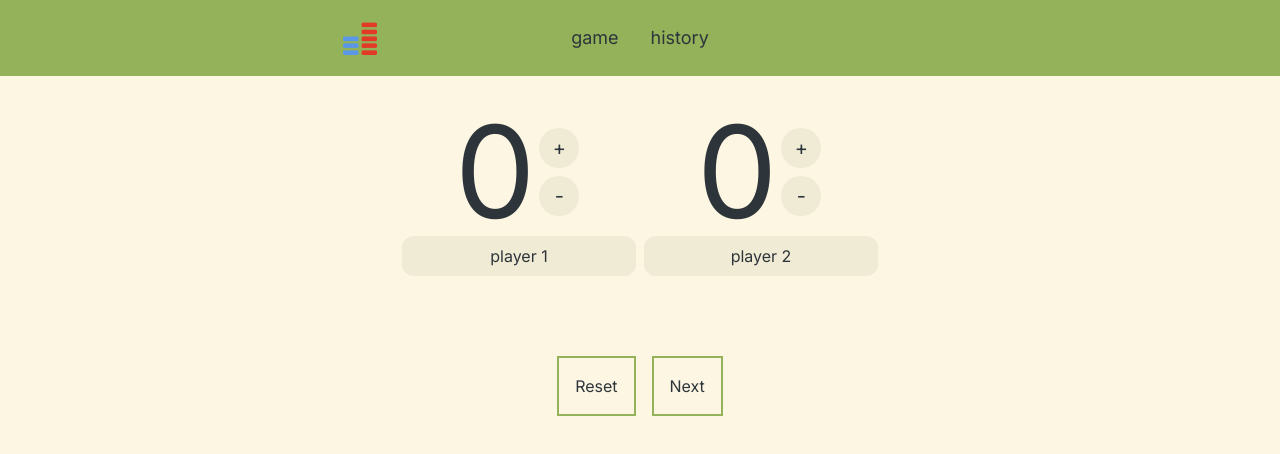
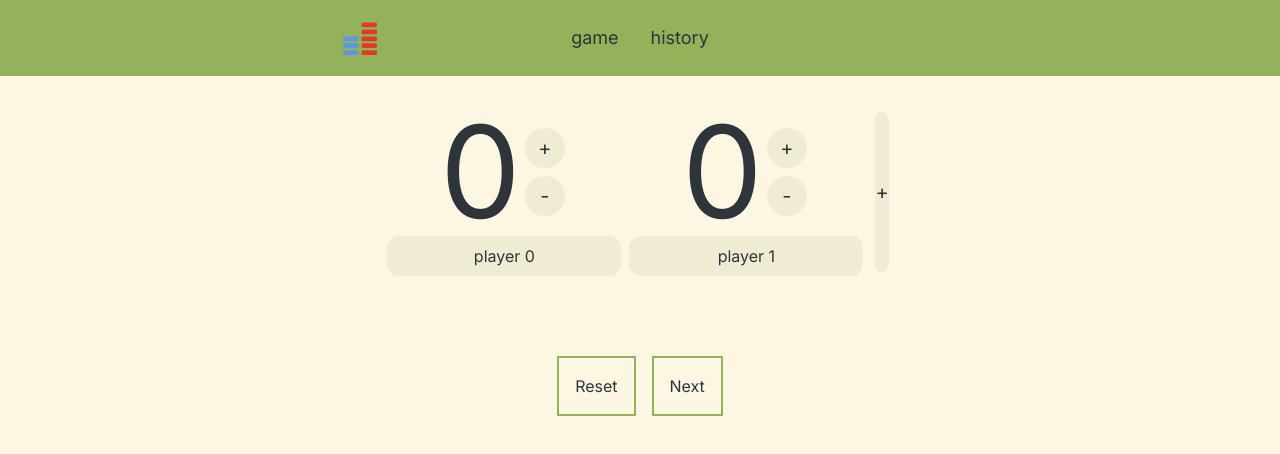
Before and after one commit to chrimora/tally, a Next.js app: page /play/game in a window 1280 px wide. Shown: the top 454 px of the page. Built offline with nearby package versions, Linux system fonts and the light colour scheme.

Commit message:
refactor  + hydration issues

```diff
--- a/src/app/page.tsx
+++ b/src/app/page.tsx
@@ -26,7 +26,7 @@ export default function Home() {
         multiple games.
         <br />
         <br />
-        It's time to score big with tally!
+        It&apos;s time to score big with tally!
       </div>
       <div>
         <Link
@@ -37,7 +37,7 @@ export default function Home() {
         </Link>
       </div>
       <div className="max-w-md mx-auto text-xs">
-        All data is stored on your device so don't lose it!
+        All data is stored on your device so don&apos;t lose it!
       </div>
     </div>
   );
--- a/src/app/play/game/page.tsx
+++ b/src/app/play/game/page.tsx
@@ -1,25 +1,130 @@
 "use client";
 
-import { Game } from "../history";
+import { Component, useEffect, useState } from "react";
+import { nanoid } from "nanoid";
+import { GameData, GameStorage, Score } from "../history";
 
-export default function Page() {
-  let g = Game.get();
+type PlayerProps = {
+  index: number;
+  update: (i: number, score: Score) => void;
+  load_score: Score;
+};
 
-  const scores = g.getScoreComponents();
+function Player({ index, update, load_score }: PlayerProps) {
+  const [name, nameSetter] = useState("");
+  const [score, scoreSetter] = useState(0);
 
+  // Fix hydration errors
+  useEffect(() => {
+    nameSetter(load_score.name);
+    scoreSetter(load_score.score);
+  }, []);
+
+  useEffect(() => {
+    update(index, { name: name, score: score });
+  }, [score, name]);
+
+  // TODO; align + and - buttons https://stackoverflow.com/a/51526649
+  return (
+    <div key={`player${index}`} className="flex flex-col items-center">
+      <div className="flex flex-row items-center">
+        <div className="text-9xl">{score}</div>
+        <div className="flex flex-col items-center">
+          <button
+            className="h-10 w-10 m-1 rounded-full text-xl bg-bgdim-light dark:bg-bgdim-dark active:border-2 hover:border-2 active:border-accent-light active:dark:border-accent-dark hover:border-accent-light hover:dark:border-accent-dark"
+            onClick={() => scoreSetter(score + 1)}
+          >
+            +
+          </button>
+          <button
+            className="h-10 w-10 m-1 rounded-full text-xl bg-bgdim-light dark:bg-bgdim-dark active:border-2 hover:border-2 active:border-accent-light active:dark:border-accent-dark hover:border-accent-light hover:dark:border-accent-dark"
+            onClick={() => scoreSetter(score - 1)}
+          >
+            -
+          </button>
+        </div>
+      </div>
+      <input
+        type="text"
+        onChange={(e) => nameSetter(e.target.value)}
+        value={name}
+        className="flex appearance-none outline-none bg-bgdim-light dark:bg-bgdim-dark py-2 rounded-xl text-center"
+      />
+    </div>
+  );
+}
+
+class Game extends Component<{ reset: () => void }, GameData> {
+  constructor(props: any) {
+    super(props);
+
+    let load = GameStorage.read();
+    if (load) this.state = load;
+    else {
+      this.state = {
+        id: nanoid(),
+        scores: [],
+      };
+      this.state.scores.push(this.getNewScore());
+      this.state.scores.push(this.getNewScore());
+    }
+  }
+
+  getNewScore(): Score {
+    return {
+      name: `player ${this.state.scores.length}`,
+      score: 0,
+    };
+  }
+  addPlayer() {
+    let state: GameData = { ...this.state };
+    state.scores.push(this.getNewScore());
+    this.setState(state);
+    GameStorage.store(this.state);
+  }
+
+  update(i: number, score: Score) {
+    let state = { ...this.state };
+    state.scores[i] = score;
+
+    this.setState(state);
+    GameStorage.store(this.state);
+  }
+
+  next() {
+    // TODO; add to history store
+    this.props.reset();
+  }
+
+  render() {
     return (
       <>
-      <div className="flex flex-wrap justify-center gap-2">{scores}</div>
+        <div className="flex flex-wrap justify-center gap-2">
+          {this.state.scores.map((score, i) => (
+            <Player
+              index={i}
+              update={(i, s) => this.update(i, s)}
+              load_score={score}
+              key={i}
+            />
+          ))}
+          <button
+            className="h-15 w-15 m-1 rounded-full text-xl bg-bgdim-light dark:bg-bgdim-dark active:border-2 hover:border-2 active:border-accent-light active:dark:border-accent-dark hover:border-accent-light hover:dark:border-accent-dark"
+            onClick={() => this.addPlayer()}
+          >
+            +
+          </button>
+        </div>
         <div>
           <button
             className="p-4 mx-2 mt-20 border-2 border-accent-light dark:border-accent-dark active:bg-accent-light active:dark:bg-accent-dark hover:bg-accent-light hover:dark:bg-accent-dark"
-          onClick={() => g.reset()}
+            onClick={() => this.props.reset()}
           >
             Reset
           </button>
           <button
             className="p-4 mx-2 mt-20 border-2 border-accent-light dark:border-accent-dark active:bg-accent-light active:dark:bg-accent-dark hover:bg-accent-light hover:dark:bg-accent-dark"
-          onClick={() => g.next()}
+            onClick={() => this.next()}
           >
             Next
           </button>
@@ -27,3 +132,15 @@ export default function Page() {
       </>
     );
   }
+}
+
+export default function Page() {
+  const [key, keySetter] = useState(0);
+
+  function reset() {
+    keySetter(key + 1);
+  }
+
+  // Changing the key wipes the state - resetting it
+  return <Game key={key} reset={reset} />;
+}
--- a/src/app/play/history.tsx
+++ b/src/app/play/history.tsx
@@ -1,123 +1,40 @@
-import { nanoid } from "nanoid";
-import { useEffect, useState } from "react";
-
-type Score = {
+export type Score = {
   name: string;
   score: number;
 };
 
-export class Game {
+export type GameData = {
+  id: string;
+  scores: Score[];
+};
+
+export class GameStorage {
   static key = "game";
 
-  id: string;
-  scores: Score[];
+  static read(): GameData | null {
+    if (typeof window == "undefined") return null; // Server side
 
-  constructor() {
-    this.id = nanoid();
-    this.scores = [
-      { name: "player 1", score: 0 },
-      { name: "player 2", score: 0 },
-    ];
+    const data = localStorage.getItem(GameStorage.key);
+    if (data) {
+      return JSON.parse(data);
+    }
+    return null;
   }
 
-  static get(): Game {
-    if (typeof window == "undefined") return new Game(); // Server side
-
-    const data = localStorage.getItem(Game.key);
-    if (data) {
-      return this.deserialize(data);
-    } else {
-      return new Game();
-    }
+  static store(data: GameData) {
+    let json = JSON.stringify(data);
+    localStorage.setItem(GameStorage.key, json);
   }
 
-  reset() {
-    // Wiping localStorage would reset names as well
-    // Perform manually
-    this.id = nanoid();
-    for (let s of this.scores) {
-      s.score = 0;
-    }
-    this.store();
-
-    // Refresh page - rereads localStorage
-    location.reload();
-  }
-  next() {
-    History.add(this);
-    this.reset();
-  }
-
-  scoreComponent(i: number) {
-    const [score, scoreSetter] = useState(0);
-    const [name, nameSetter] = useState("");
-
-    // Stops hydration errors - set state initial value from localStorage
-    useEffect(() => {
-      scoreSetter(this.scores[i].score);
-      nameSetter(this.scores[i].name);
-    }, []);
-
-    useEffect(() => {
-      this.scores[i].score = score;
-      this.scores[i].name = name;
-      this.store();
-    }, [score, name]);
-
-    // TODO; align + and - buttons https://stackoverflow.com/a/51526649
-    return (
-      <div key={`score${i}`} className="flex flex-col items-center">
-        <div className="flex flex-row items-center">
-          <div className="text-9xl">{score}</div>
-          <div className="flex flex-col items-center">
-            <button
-              className="h-10 w-10 m-1 rounded-full text-xl bg-bgdim-light dark:bg-bgdim-dark active:border-2 hover:border-2 active:border-accent-light active:dark:border-accent-dark hover:border-accent-light hover:dark:border-accent-dark"
-              onClick={() => scoreSetter(score + 1)}
-            >
-              +
-            </button>
-            <button
-              className="h-10 w-10 m-1 rounded-full text-xl bg-bgdim-light dark:bg-bgdim-dark active:border-2 hover:border-2 active:border-accent-light active:dark:border-accent-dark hover:border-accent-light hover:dark:border-accent-dark"
-              onClick={() => scoreSetter(score - 1)}
-            >
-              -
-            </button>
-          </div>
-        </div>
-        <input
-          type="text"
-          onChange={(e) => nameSetter(e.target.value)}
-          value={name}
-          className="flex appearance-none outline-none bg-bgdim-light dark:bg-bgdim-dark py-2 rounded-xl text-center"
-        />
-      </div>
-    );
-  }
-  getScoreComponents() {
-    return [this.scores.map((_, i) => this.scoreComponent(i))];
-  }
-
-  store() {
-    localStorage.setItem(Game.key, this.serialize());
-  }
-  serialize(): string {
-    return JSON.stringify(this);
-  }
-  static deserialize(json: string): Game {
-    const obj: Game = JSON.parse(json);
-
-    let g = new Game();
-    g.id = obj.id;
-    g.scores = obj.scores;
-
-    return g;
+  static wipe() {
+    localStorage.removeItem(GameStorage.key);
   }
 }
 
 export class History {
   static key = "history";
 
-  games: Game[];
+  games: GameData[];
 
   constructor() {
     this.games = [];
@@ -134,7 +51,7 @@ export class History {
     }
   }
 
-  static add(game: Game) {
+  static add(game: GameData) {
     let history = this.get();
     history.games.push(game);
     localStorage.setItem(History.key, history.serialize());
```
Lines whose indentation alone changed are shown as unchanged.
